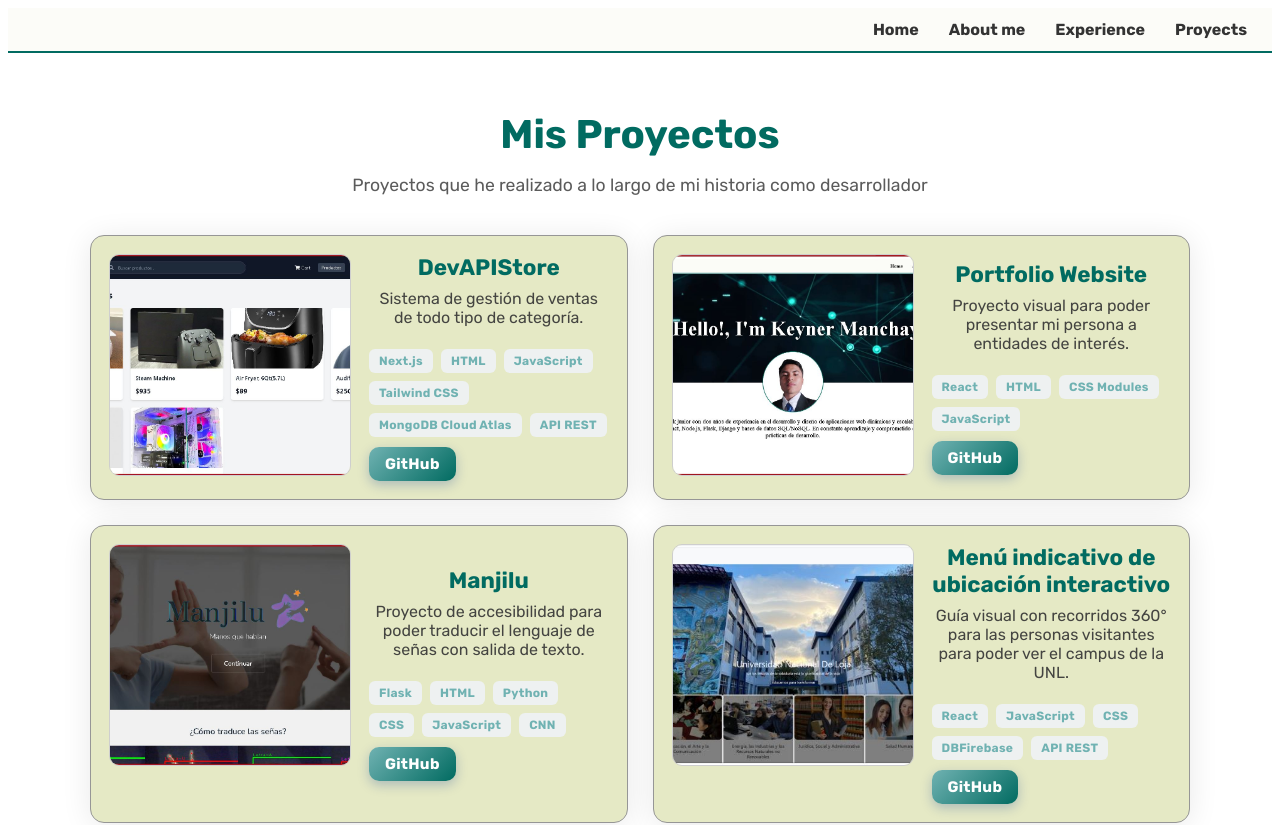
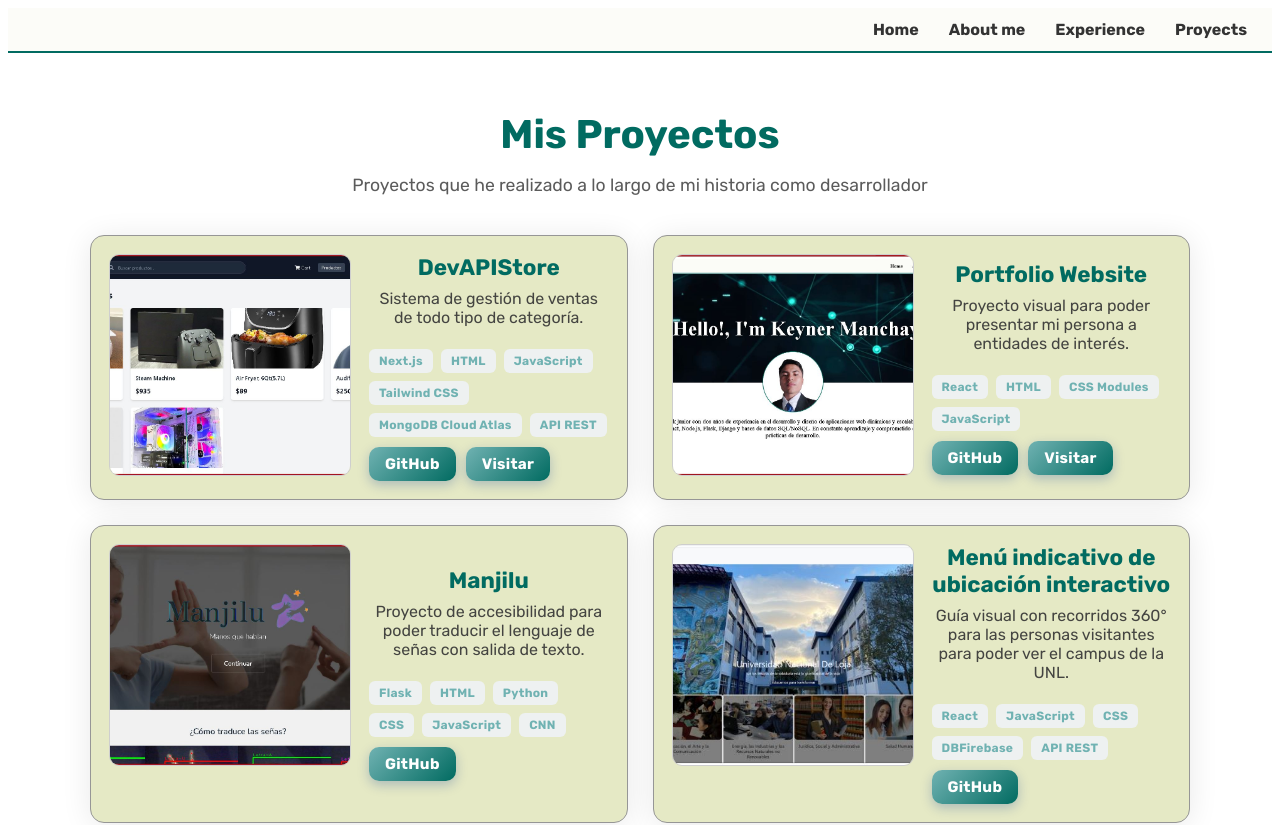
Before and after one commit to kirth8/helloportafolio, a React (Create React App) app in the folder helloportafolio/: page /projects in a window 1280 px wide. Shown: the top 825 px of the page. Built offline with nearby package versions, Linux system fonts and the light colour scheme.

Commit message:
Se colocan los botones de visitar página web para DevAPIStore y HelloPortafolio

```diff
--- a/helloportafolio/src/data/projects.js
+++ b/helloportafolio/src/data/projects.js
@@ -4,6 +4,7 @@ const projects = [
     desc: "Sistema de gestión de ventas de todo tipo de categoría.",
     tech: ["Next.js", "HTML", "JavaScript", "Tailwind CSS", "MongoDB Cloud Atlas", "API REST"],
     github: "https://github.com/kirth8/DevAPIStore",
+    deploy: "https://kirth8.shop",
     image: `${process.env.PUBLIC_URL}/img/DevAPIStore.JPG`,
   },
   {
@@ -11,12 +12,13 @@ const projects = [
     desc: "Proyecto visual para poder presentar mi persona a entidades de interés.",
     tech: ["React", "HTML", "CSS Modules", "JavaScript"],
     github: "https://github.com/kirth8/helloportafolio",
+    deploy: "https://kirth8.site",
     image: `${process.env.PUBLIC_URL}/img/Portafolio.JPG`,
   },
   {
     title: "Manjilu",
     desc: "Proyecto de accesibilidad para poder traducir el lenguaje de señas con salida de texto.",
-    tech: ["Flask", "HTML","Python", "CSS", "JavaScript", "CNN"],
+    tech: ["Flask", "HTML", "Python", "CSS", "JavaScript", "CNN"],
     github: "https://github.com/kirth8/Manjilu",
     image: `${process.env.PUBLIC_URL}/img/Manjilu.JPG`,
   },
@@ -30,7 +32,7 @@ const projects = [
   {
     title: "InstantSale",
     desc: "Proyecto personal para poder usar la base de datos para poder vender y comprar productos por subasta.",
-    tech: ["DJango","HTML", "Python", "CSS", "JavaScript", "DBSQlite", "API REST","Docker"],
+    tech: ["DJango", "HTML", "Python", "CSS", "JavaScript", "DBSQlite", "API REST", "Docker"],
     github: "https://github.com/kirth8/InstantSate_Docker",
     image: `${process.env.PUBLIC_URL}/img/InstantSale.JPG`,
   },
--- a/helloportafolio/src/pages/Projects.js
+++ b/helloportafolio/src/pages/Projects.js
@@ -52,6 +52,9 @@ export default function Projects() {
 
               <div className={styles.buttons}>
                 <a href={p.github} target="_blank" rel="noopener noreferrer">GitHub</a>
+                {p.deploy && (
+                  <a href={p.deploy} target="_blank" rel="noopener noreferrer">Visitar</a>
+                )}
               </div>
             </div>
           </div>
```
